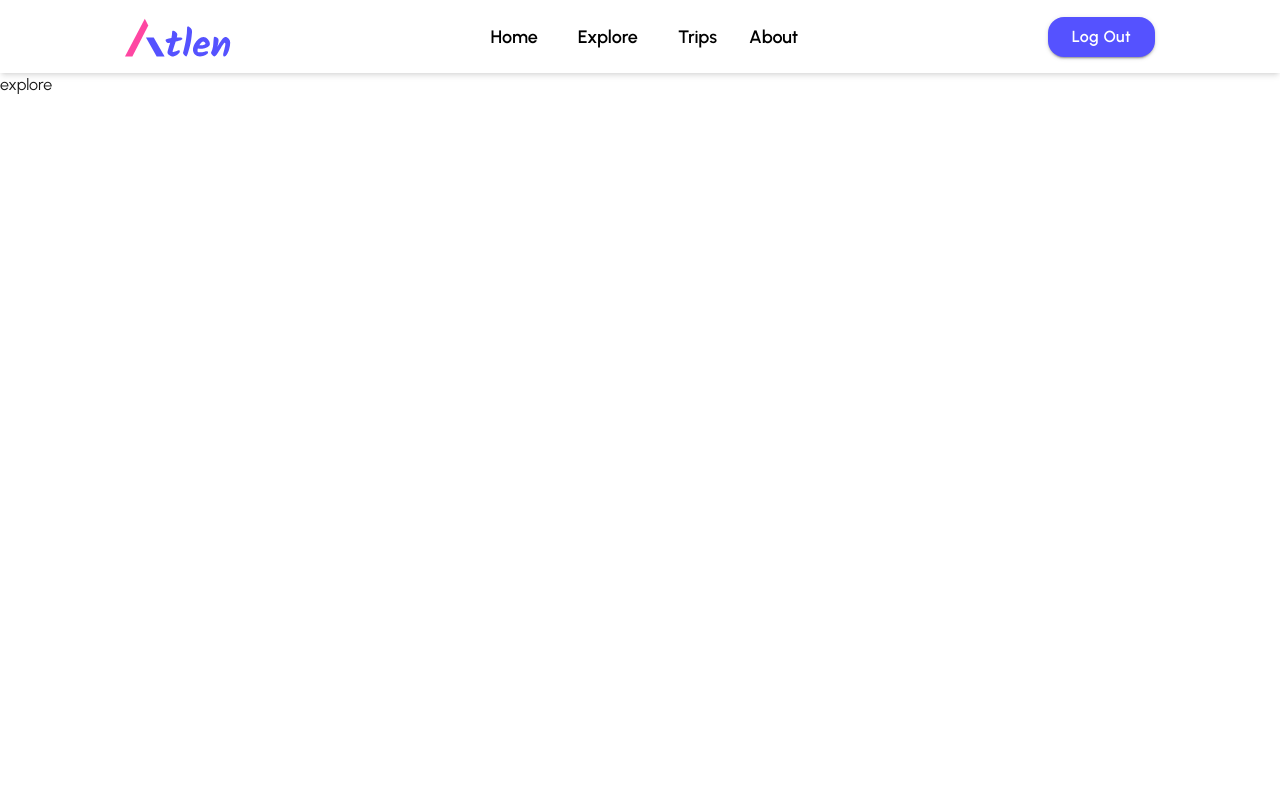
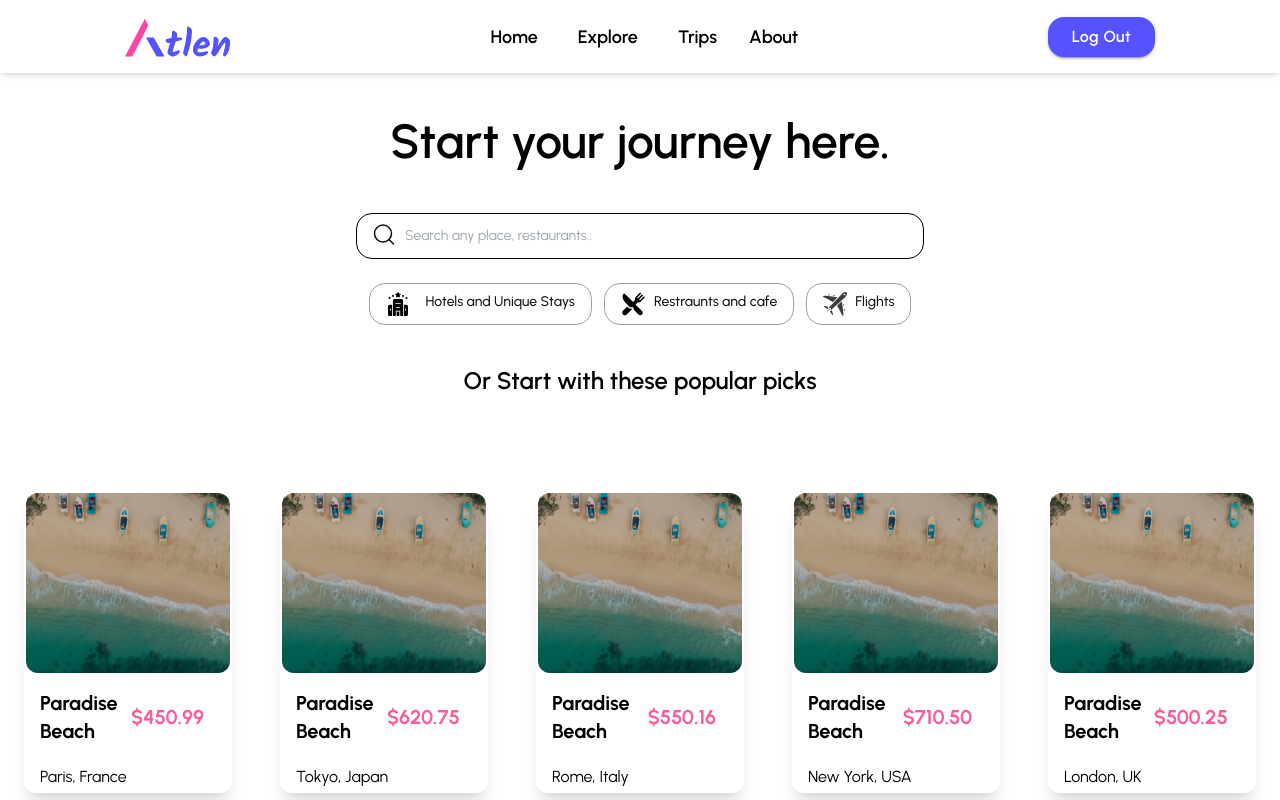
Before and after one commit to Navvyaa/Atlen, a Next.js app: page /dashboard/explore in a window 1280 px wide. Shown: the top 800 px of the page. Built offline with nearby package versions, Linux system fonts and the light colour scheme; no server answers; what @mui/material-nextjs would draw is missing.

Commit message:
Refactor dashboard components; update Navbar imports, enhance Explore pages

```diff
--- a/app/components/Navbar.tsx
+++ b/app/components/Navbar.tsx
@@ -27,7 +27,7 @@ const Navbar: React.FC <NavbarProps>= ({mode="default"}) => {
   return (
   //  <div className='w-full'>
       <div className={isModalOpen ? 'blur-background w-full' : 'w-full'}>
-      <nav className='w-full bg-white shadow-md sticky z-50 top-0 p-2 flex flex-row items-center justify-between lg:justify-around'>
+      <nav className='w-full bg-white shadow-md sticky z-500 top-0 p-2 flex flex-row items-center justify-between lg:justify-around'>
       <div className='flex flex-row justify-between mx-3 lg:mx-0 lg:justify-around items-center w-full'>
 
           <img src="/logo.svg" className='p-2' alt="logo" />
@@ -53,10 +53,10 @@ const Navbar: React.FC <NavbarProps>= ({mode="default"}) => {
         )}
         {mode==="loggedIn" && (
           <>
-          <li><Link href="/dashboard" className=' decoration-none my-2 lg:m-1 p-2 px-4'>Home</Link></li>
-          <li><Link href="/dashboard/explore" className=' decoration-none my-2 lg:m-1 p-2 px-4'>Explore</Link></li>
-          <li><Link href="/dashboard/trips" className=' decoration-none my-2 lg:m-1 p-2 px-4'>Trips</Link></li>
-          <li ><Link href="/dashboard#about" className='decoration-none my-2 lg:m-1 p-2'>About</Link></li>
+          <li><Link href="/dashboard" className=' decoration-none my-1 lg:m-1 p-2 px-4'>Home</Link></li>
+          <li><Link href="/dashboard/explore" className=' decoration-none my-1 lg:m-1 p-2 px-4'>Explore</Link></li>
+          <li><Link href="/dashboard/trips" className=' decoration-none my-1 lg:m-1 p-2 px-4'>Trips</Link></li>
+          <li><Link href="/dashboard#about" className='decoration-none my-1 lg:m-1 p-2'>About</Link></li>
           </>
           )}
 
--- a/app/components/auth/LoginModal.tsx
+++ b/app/components/auth/LoginModal.tsx
@@ -1,6 +1,6 @@
 "use client";
 import React, { useState, useRef, useEffect } from 'react';
-import { Box, CircularProgress } from '@mui/material';
+import { Box } from '@mui/material';
 import ButtonComponent from '../ui/ButtonComponent';
 import InputComponent from '../ui/InputComponent';
 import SnackbarComponent, { SnackbarRef } from '../ui/SnackbarComponent';
@@ -14,11 +14,10 @@ import Cookies from 'js-cookie';
 import Loading from '../ui/Loading';
 import { checkEmail } from '@/app/features/auth/slices/authThunk';
 import { AppDispatch } from '@/app/store/store';
-import { GoogleOAuthProvider, useGoogleLogin } from '@react-oauth/google';
+import { useGoogleLogin } from '@react-oauth/google';
 import { sendGoogleOAuthTokenToBackend } from '../../features/auth/slices/authThunk';
 import RegisterForm from './RegisterForm';
 import LoginForm from './LoginForm';
-import { on } from 'events';
 
 interface LoginModalProps {
   open: boolean;
--- a/app/components/landingScreens/Explore.tsx
+++ b/app/components/landingScreens/Explore.tsx
@@ -4,7 +4,11 @@ import InputComponent from "../ui/InputComponent";
 import { useState,useEffect } from "react";
 import { Skeleton } from "@mui/material";
 
-const Explore: React.FC = () => {
+interface exploreProps{
+    mode?:"default"|"loggedIn";
+}
+
+const Explore: React.FC<exploreProps> = ({mode="default"}) => {
     const [search, setSearch] = useState<string>("");
     const [loading, setLoading] = useState<boolean>(true);
 
@@ -40,7 +44,7 @@ const Explore: React.FC = () => {
                             alt=""
                             className="absolute left-6 bottom-9" />
                         <input type="text"
-                            className=" text-sm font-normal  mb-4 p-3 pl-12 border rounded-2xl border-black w-full outline-none"
+                            className=" text-sm font-normal z-10 mb-4 p-3 pl-12 border rounded-2xl border-black w-full outline-none"
                             placeholder="Search any place, restaurants.."
                             onChange={(e) => setSearch(e.target.value)}
                         />
@@ -54,6 +58,14 @@ const Explore: React.FC = () => {
                             <img src="/restraunt.svg" alt="" />
                             Restraunts and cafe
                         </button>
+                        {mode==="loggedIn" && (
+                            <button className="border border-gray-400 flex gap-2 rounded-2xl p-2 px-4">
+                                    <img src="/flight.svg" alt="" />
+                                    Flights
+                            </button>
+                        )
+
+                        }
                     </div>
                     <div className="text-center py-10 text-black text-xl lg:text-2xl  font-semibold ">Or Start with these popular picks</div>
                     </section>
--- a/app/components/landingScreens/HomeScreen.tsx
+++ b/app/components/landingScreens/HomeScreen.tsx
@@ -39,12 +39,14 @@ const HomeScreen: React.FC = () => {
 
                                 <ButtonComponent onClick={openModal} sx={{ color: 'white', py: 3, px: 4, fontSize: '18px', fontWeight: 'bold' }}>Start Planning</ButtonComponent>
                                 <LoginModal open={isModalOpen} onClose={closeModal} step={1} />
-                                <div className="lg:block hidden">
+                                <div className="lg:block hidden border border-primary rounded-[16px]">
+                                    <Link href="/explore">
                                     <ButtonComponent variant="outlined" sx={{
                                         backgroundColor: 'transparent', borderColor: 'var(--primary-color)', color: 'var(--primary-color)', py: 3, px: 8, fontSize: '18px', fontWeight: 'bold', '&:hover': {
                                             backgroundColor: 'none',
                                         },
                                     }}>Explore Now</ButtonComponent>
+                                    </Link>
                                 </div>
                             </div>
                         </div>
--- a/app/components/ClientDashboard.tsx
+++ b/app/components/user/ClientDashboard.tsx
@@ -3,21 +3,21 @@
 import React, { useEffect } from 'react';
 import { useRouter } from 'next/navigation';
 import Cookies from 'js-cookie';
-import ButtonComponent from "../components/ui/ButtonComponent";
-import Footer from './Footer';
+import ButtonComponent from "../ui/ButtonComponent";
+import Footer from '../Footer';
 import Image from 'next/image';
 import Link from 'next/link';
 
 const ClientDashboard: React.FC = () => {
   const router = useRouter();
-  const accessToken = Cookies.get('accessToken');
+  // const accessToken = Cookies.get('accessToken');
 
-  useEffect(() => {
-    if (!accessToken) {
-      console.log("No Access Token found");
-      router.push('/');
-    }
-  }, [accessToken, router]);
+  // useEffect(() => {
+  //   if (!accessToken) {
+  //     console.log("No Access Token found");
+  //     router.push('/');
+  //   }
+  // }, [accessToken, router]);
 
   return (
     <div className="h-full w-full bg-white ">
@@ -35,7 +35,7 @@ const ClientDashboard: React.FC = () => {
               </div>
             </div>
             <div className="lg:hidden flex absolute z-0 items-center w-full justify-center mt-4">
-              <Image width={200} height={200} src="/header-mob.svg" alt="" />
+              <Image width={400} height={400} src="/header-mob.svg" alt="" />
             </div>
             <div className="lg:text-7xl text-6xl lg:text-left text-center z-20 lg:static relative mt-24 font-bold leading-42"> Travel <span className="text-primary">top</span> <br /> <span className="text-primary">destinations</span> <br /> of the world</div>
             <div className="text-[#888888] text-lg  font-semibold py-12 leading-7 w-full relative ">Effortlessly plan trips, track budgets, and explore destinations tailored to you.</div>
@@ -43,13 +43,13 @@ const ClientDashboard: React.FC = () => {
 
               <ButtonComponent sx={{ color: 'white', py: 3, px: 3, fontSize: '20px', fontWeight: 'regular' }}>Create Trip</ButtonComponent>
               {/* <LoginModal open={isModalOpen} onClose={closeModal} step={1} /> */}
-              {/* <div className="lg:block hidden">
+              <div className="lg:block hidden border border-primary rounded-[17px]">
                                     <ButtonComponent variant="outlined" onClick={() => {router.push("/dashboard/explore")}} sx={{
                                         backgroundColor: 'transparent', borderColor: 'var(--primary-color)', color: 'var(--primary-color)', py: 3, px: 8, fontSize: '18px', fontWeight: 'bold', '&:hover': {
                                             backgroundColor: 'none',
                                         },
                                     }}>Explore Now</ButtonComponent>
-                                </div> */}
+                                </div>
             </div>
           </div>
           <div className="relative z-10 order-1  hidden lg:block lg:order-2"> <img src="/Hero.svg" alt="" /></div>
@@ -60,7 +60,7 @@ const ClientDashboard: React.FC = () => {
 
 
 
-        <section className="w-full my-4 relative items-center flex flex-col  justify-center  lg:py-4">
+        <section className="w-full my-4 bg-[#edf2f4] lg:bg-transparent relative items-center flex flex-col  justify-center  pt-24  lg:py-4 ">
           {/* <div className="absolute bottom-0 w-[80%] h-[30%] bg-gradient-to-t from-gray-200 via-gray-100 to-transparent blur-sm   "></div> */}
           <div className="absolute bottom-0 w-[80%] h-[30%] mx-auto left-0 right-0 bg-[radial-gradient(ellipse_at_bottom,_rgba(229,231,235,1)_0%,_rgba(229,231,235,0)_100%)] blur-lg"></div>
 
@@ -71,15 +71,15 @@ const ClientDashboard: React.FC = () => {
             <div className=" text-[#888888] text-center mt-4 mb-12 text-lg font-medium ">Top-Rated Destinations to Inspire Your Wanderlust</div>
             <div className="flex  justify-center items-center flex-col lg:flex-row gap-10">
 
-              {["Paradise Beach, Bantayan Island", "Parabise Beach, Banayan Island", "Parzxis, France"].map((destination, index) => (
+              {["Paradise Beach, Bantayan Island", "Parabise Beach, Banayan Island", "Paris, France"].map((destination, index) => (
 
-                <div key={index} className="bg-white  rounded-xl shadow lg:h-[500px] w-80 relative ">
+                <div key={index} className="bg-white h-[380px] rounded-3xl shadow lg:h-[480px] w-80 relative ">
                   {index === 0 && <img src="/sphere2.svg" className="absolute w-6 h-6 top-[-20px] left-[-30px]" alt="" />}
                   {index === 2 && <img src="/sphere3.svg" className=" lg:absolute hidden lg:block bottom-[-60px] right-[-50px]" alt="" />}
-                  <div className="h-[70%]">
-                    <img src="/rectangle.svg" className="object-cover w-full" alt="" />
+                  <div className=" lg:h-[70%]">
+                    <img src="/rectangle.svg" className="object-cover lg:h-auto h-[240px] rounded-lg w-full" alt="" />
                   </div>
-                  <div className="h-[30%]">
+                  <div className=" lg:h-[30%]">
                     <div className="flex-col justify-start items-center gap-4 m-4 pb-6 ">
                       <div className="justify-between flex flex-row items-center ">
                         <div className="grow shrink basis-0 text-black text-2xl font-bold">{destination}</div>
@@ -107,28 +107,25 @@ const ClientDashboard: React.FC = () => {
 
 
       <section className='w-full bg-white relative  flex flex-col  justify-center lg:py-4'>
-        {/* <div className='flex flex-row lg:text-left items-center text-left  gap-4'>
-                <Image width={12} height={12} src="/line1.svg" alt="" className="m-2" />
-                <span className="text-[#1e344f] ml-2 lg:text-7xl text-5xl text-left font-semibold">Use AI to plan your trip</span>
-                </div> */}
+
         <div className="relative z-40 lg:pl-16 pl-4 pb-4">
           <div className="flex items-center  my-4">
             <Image width={12} height={12} src="/line1.svg" alt="" className='mx-2' />
             <span className="text-[#1e344f] relative z-40 ml-2 text-5xl lg:text-7xl font-semibold">Use AI to plan your trips</span>
           </div>
-          <div className='my-8'>
+          <div className='my-8 '>
             <ButtonComponent sx={{ color: 'white', py: 3, px: 3, fontSize: '20px', fontWeight: 'regular' }}>Create Trip</ButtonComponent>
           </div>
-            <div className='flex flex-row gap-6 items-start overflow-x-auto justify-center pb-4'>
+          <div className='flex flex-row gap-6 items-start overflow-x-auto justify-center pb-4'>
 
             {Array.from({ length: 4 }).map((_, index) => (
               <div key={index} className='w-[280px] h-[280px] rounded-2xl relative flex-shrink-0'>
-              <Image src="/aiSymbol.svg" width={30} height={30} className='absolute top-5 left-5' alt="" />
-              <img src="/rectangle.svg" alt="" className='w-full h-full rounded-3xl ' />
+                <Image src="/aiSymbol.svg" width={30} height={30} className='absolute top-5 left-5' alt="" />
+                <img src="/rectangle.svg" alt="" className='w-full h-full rounded-3xl ' />
               </div>
             ))}
 
-            </div>
+          </div>
         </div>
 
       </section>
--- /dev/null
+++ b/app/components/user/CreateTrip.tsx
@@ -0,0 +1,30 @@
+"use client";
+import React, { useState } from 'react';
+import { Box } from '@mui/material';
+// import ButtonComponent from '../ui/ButtonComponent';
+// import InputComponent from '../ui/InputComponent';
+// import SnackbarComponent, { SnackbarRef } from '../ui/SnackbarComponent';
+import ModalComponent from '../ui/ModalComponent';
+// import { useRouter } from 'next/navigation';
+
+interface CreateTripProps {
+    open: boolean;
+    onClose: () => void;
+    // step: number;
+  }
+
+  const CreateTrip: React.FC<CreateTripProps> = ({ open, onClose }) => {
+    const [tripName, setTripName] = useState<string>('');
+    const [destination,setDestination] = useState<string>('');
+    const [start,setStart] = useState<string>('');
+    const [end,setEnd] = useState<string>('');
+
+    return (
+      <ModalComponent isOpen={open} onClose={onClose}>
+        {/* Your component content here */}
+       <Box sx={{ mt: 2, mx: 2, width: '100%' }}>
+            trip
+        </Box>
+      </ModalComponent>
+    );
+  }
--- a/app/dashboard/explore/page.tsx
+++ b/app/dashboard/explore/page.tsx
@@ -1,8 +1,16 @@
-import React from 'react'
+import { Suspense } from 'react';
+import Loading from '../../components/ui/Loading';
+import Explore from '@/app/components/landingScreens/Explore';
 
 const page = () => {
   return (
-    <div>explore</div>
+
+    <Suspense fallback={<Loading  open={true} title="Loading" subtitle="" />}>
+      {/* <div className="sticky z-1000 w-full ">
+        <Navbar mode="loggedIn"/>
+      </div> */}
+    <Explore  mode='loggedIn'/>
+    </Suspense>
   )
 }
 
--- a/app/dashboard/layout.tsx
+++ b/app/dashboard/layout.tsx
@@ -1,7 +1,7 @@
 // /app/dashboard/layout.tsx
 
 import type { Metadata } from "next";
-import Navbar from "../components/Navbar";
+import Navbar from "@/app/components/Navbar";
 
 export const metadata: Metadata = {
     title: "Atlen",
@@ -11,12 +11,10 @@ export const metadata: Metadata = {
 
 export default function DashboardLayout({ children }: { children: React.ReactNode }) {
   return (
-    <div className="w-full h-full relative">
-      {/* Add Navbar, Sidebar, or any persistent UI */}
-      {/* <header className="p-4 bg-gray-800 text-white">Dashboard Header</header> */}
-      <div className="sticky z-100 w-full ">
-        <Navbar mode="loggedIn"/>
-      </div>
+    <div>
+    <div className="flex space-y-2 sticky w-full top-0 z-50">
+                    <Navbar mode='loggedIn'/>
+                </div>
       <main>{children}</main>
     </div>
   );
--- a/app/dashboard/trips/page.tsx
+++ b/app/dashboard/trips/page.tsx
@@ -1,8 +1,10 @@
+import Navbar from '@/app/components/Navbar'
 import React from 'react'
 
 const page = () => {
   return (
-    <div>Trip</div>
+
+    <div>trips</div>
   )
 }
 
--- a/app/features/auth/api/authApi.ts
+++ b/app/features/auth/api/authApi.ts
@@ -45,6 +45,6 @@ return response.data;
 };
 
 export const sendGoogleOAuthTokenApi = async (data: any) => {
-    const response = await API.post('/auth/convert-token', data);
+    const response = await API.post('/auth/convert-token/', data);
     return response.data;
   };
```
Also changed, not shown: app/dashboard/page.tsx (+9 -4 lines).
